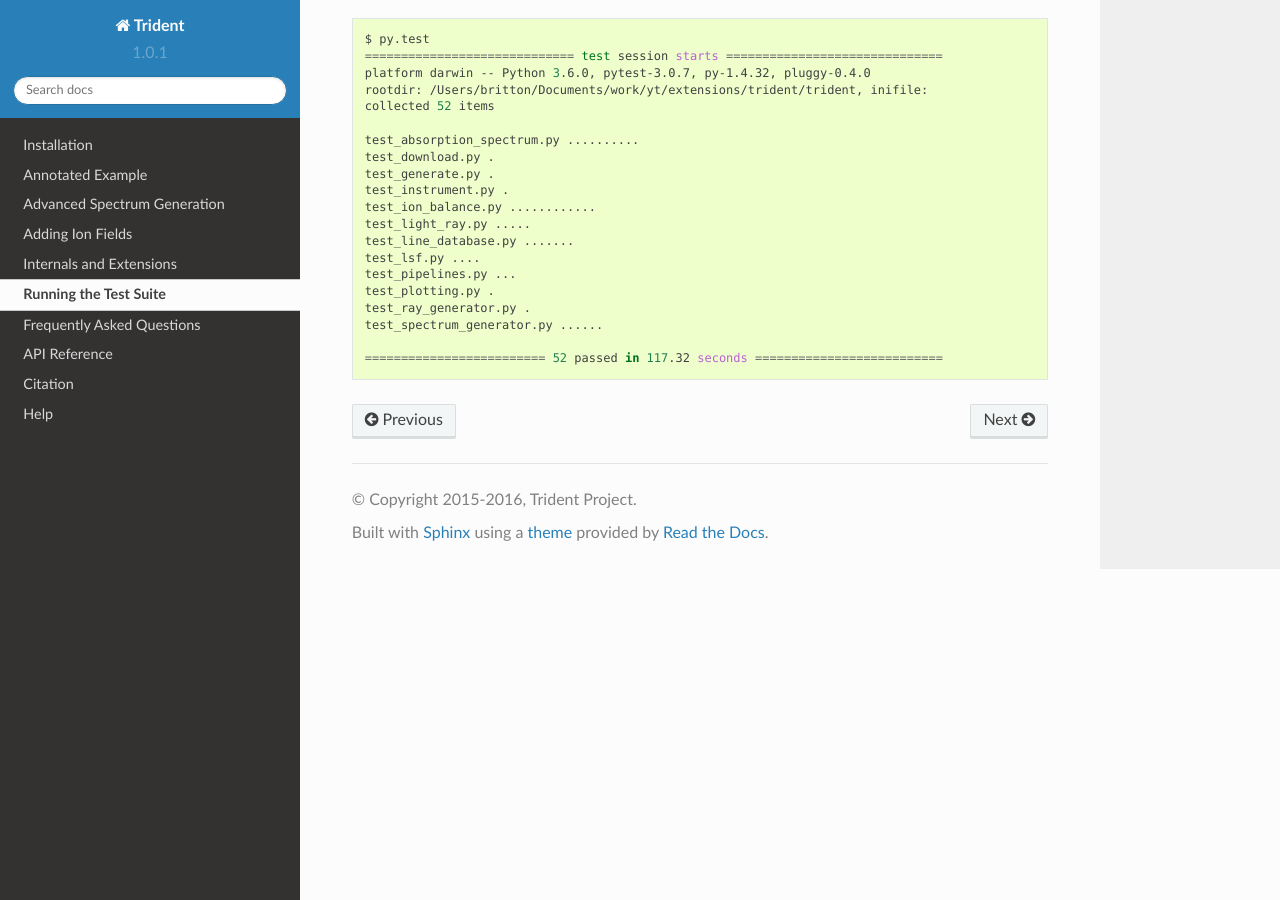
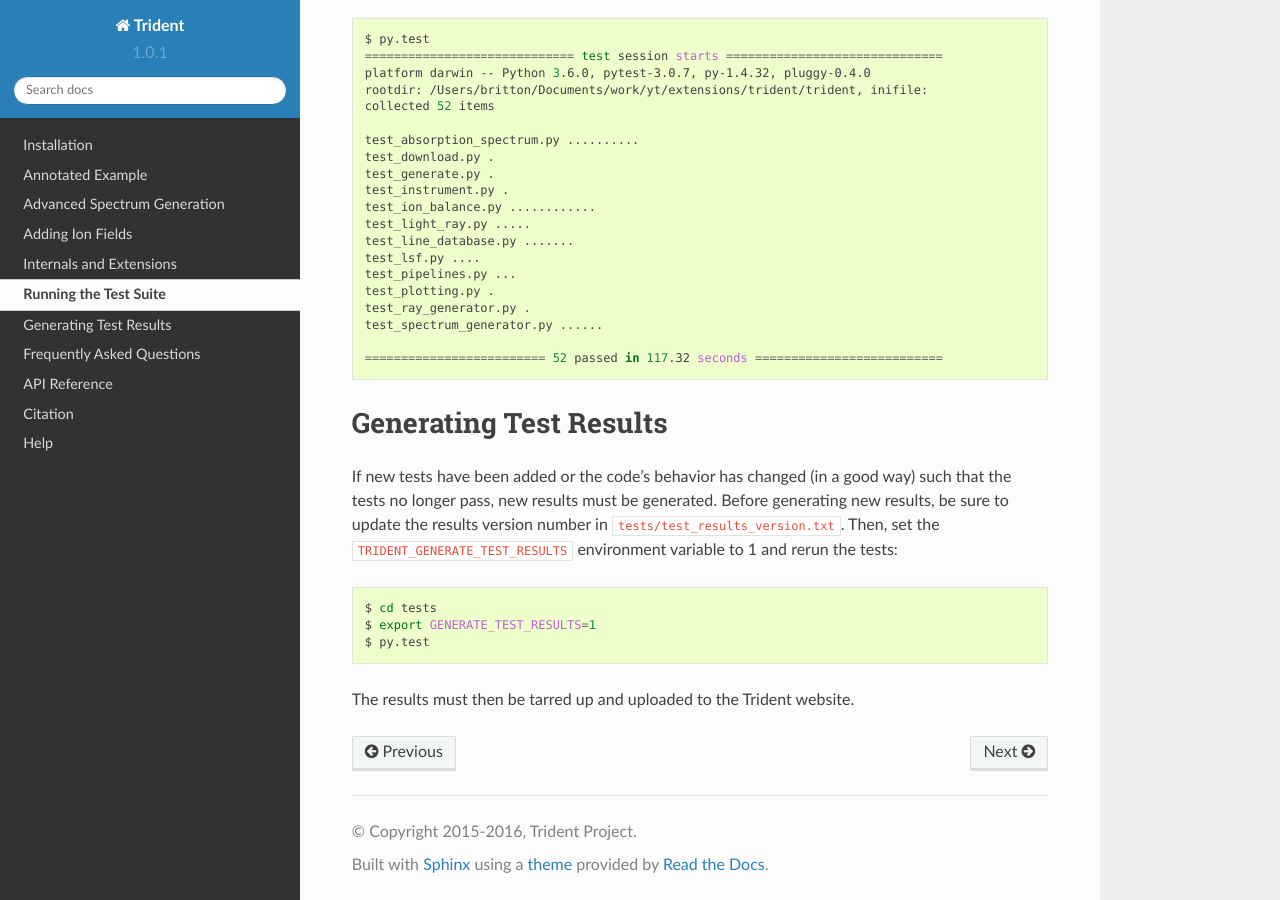
Before and after one commit to trident-project/trident, a Sphinx documentation site: the page built from doc/source/testing.rst, in a window 1280 px wide and 900 px high, scrolled down 682 px. Built offline with Sphinx 7.4.7 and the Read the Docs theme 2.0.0, drawn with Linux system fonts in a browser that asks for light colours; formulas are drawn with MathJax 3.

Commit message:
Adding section on generating test results to docs and only creating test dir if generating results.

```diff
--- a/doc/source/testing.rst
+++ b/doc/source/testing.rst
@@ -53,3 +53,20 @@ calling ``py.test`` from within the ``tests`` directory.
    test_spectrum_generator.py ......
 
    ========================= 52 passed in 117.32 seconds ==========================
+
+Generating Test Results
+=======================
+
+If new tests have been added or the code's behavior has changed (in a good way)
+such that the tests no longer pass, new results must be generated.  Before
+generating new results, be sure to update the results version number in
+``tests/test_results_version.txt``.  Then, set the ``TRIDENT_GENERATE_TEST_RESULTS``
+environment variable to 1 and rerun the tests:
+
+.. code-block:: bash
+
+   $ cd tests
+   $ export GENERATE_TEST_RESULTS=1
+   $ py.test
+
+The results must then be tarred up and uploaded to the Trident website.
```
Also changed, not shown: 1 other file.
